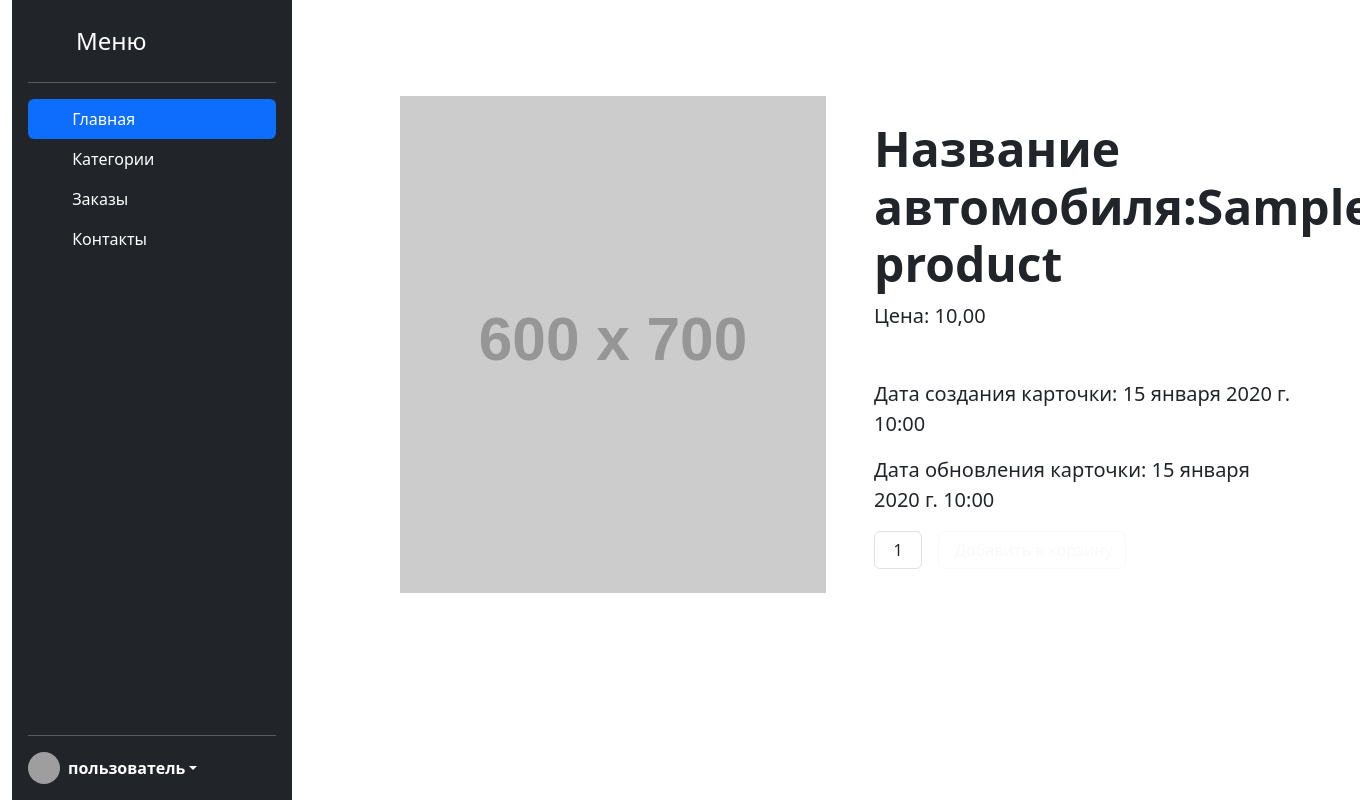
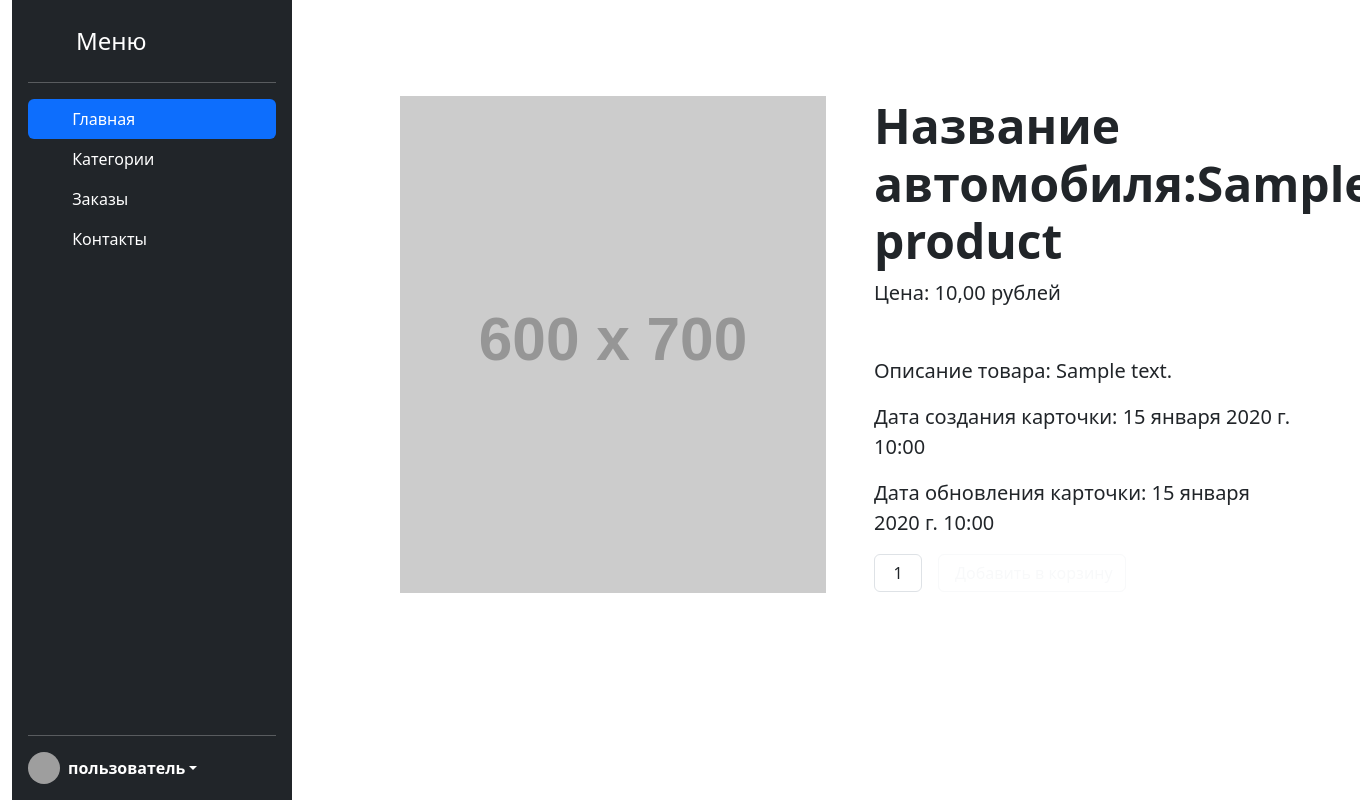
Before and after one commit to SandiNavoiy/Django_shop, a Django app: page /products/1/ in a window 1360 px wide; the page is wider, and only the part inside the window is pictured. Run offline with Django 4.2, Linux system fonts and the light colour scheme; tables that the repository leaves empty hold one stand-in row (values such as "Sample post"); grey boxes labelled with a size stand in for pictures from a placeholder-image service; parts of the project's set-up code (start-up, migrations or seed data) failed here and were passed over; some libraries are stand-ins or nearby versions; grey boxes are pictures that could not be loaded.

Commit message:
1 задание

```diff
--- a/catalog/templates/catalog/products.html
+++ b/catalog/templates/catalog/products.html
@@ -14,10 +14,10 @@
 
                         <h1 class="display-5 fw-bolder">Название автомобиля:{{ item.product_name }}</h1>
                         <div class="fs-5 mb-5">
-                            <span class="text">Цена: {{ item.price_product }}</span>
+                            <span class="text">Цена: {{ item.price_product }} рублей </span>
 
                         </div>
-                        <p class="lead"> {{ description_product }} </p>
+                        <p class="lead"> Описание товара: {{ item.description_product }} </p>
                         <p class="lead">Дата создания карточки: {{ item.date_of_creation_product }}</p>
                         <p class="lead">Дата обновления карточки: {{ item.last_modified_date_product }}</p>
                         <div class="d-flex">
```
